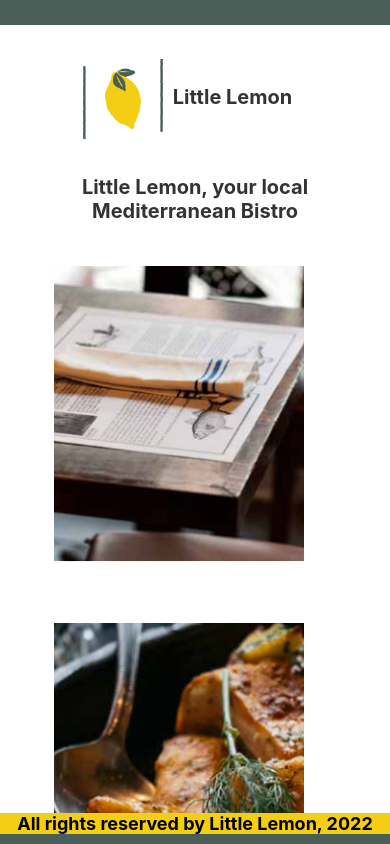
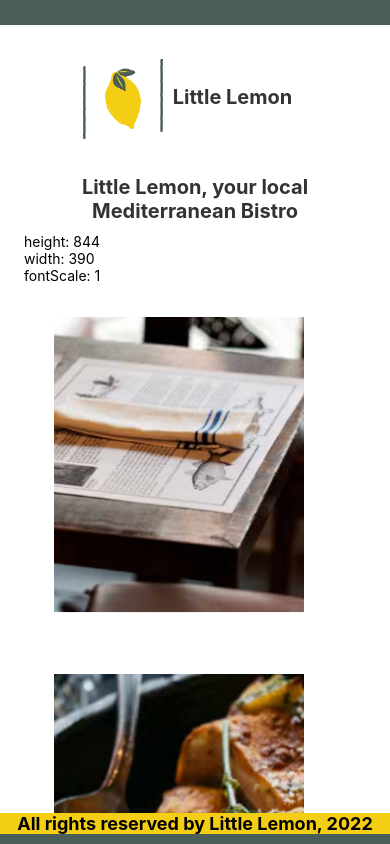
Before and after one commit to farahoumezzine/Little-Lemon-Restaurant, a React Native app: screen / in a window 390 px wide. Built offline with nearby package versions, Linux system fonts and the light colour scheme.

Commit message:
usewindowdimensions hook

```diff
--- a/components/Exercice.js
+++ b/components/Exercice.js
@@ -6,10 +6,12 @@ import {
   Text,
   ScrollView,
   useColorScheme,
+  useWindowDimensions,
 } from "react-native";
 
 const Exercice = () => {
   const colorScheme = useColorScheme();
+  const { width, height, fontScale } = useWindowDimensions();
   return (
     <ScrollView
       style={[
@@ -32,6 +34,11 @@ const Exercice = () => {
       <Text style={styles.title}>
         Little Lemon, your local Mediterranean Bistro
       </Text>
+
+      <Text style={styles.regular}>height: {height}</Text>
+      <Text style={styles.regular}>width: {width}</Text>
+      <Text style={styles.regular}>fontScale: {fontScale}</Text>
+
       <ScrollView style={styles.container1}>
         <Image
           style={styles.image2}
```
